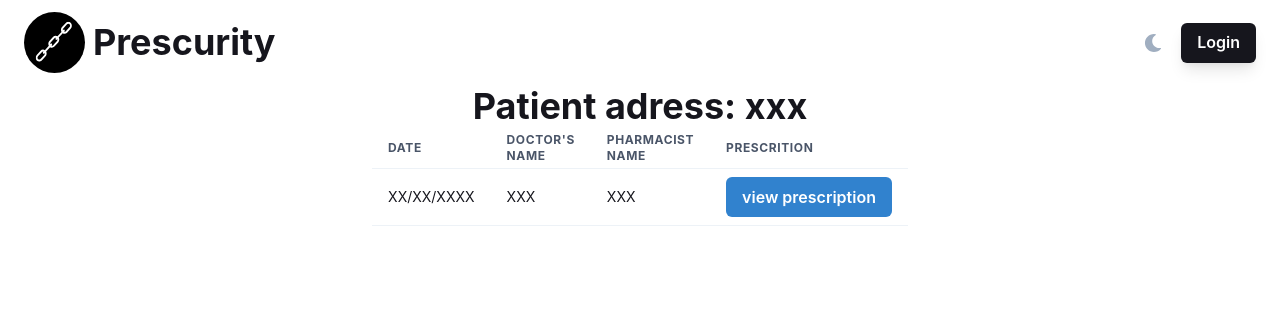
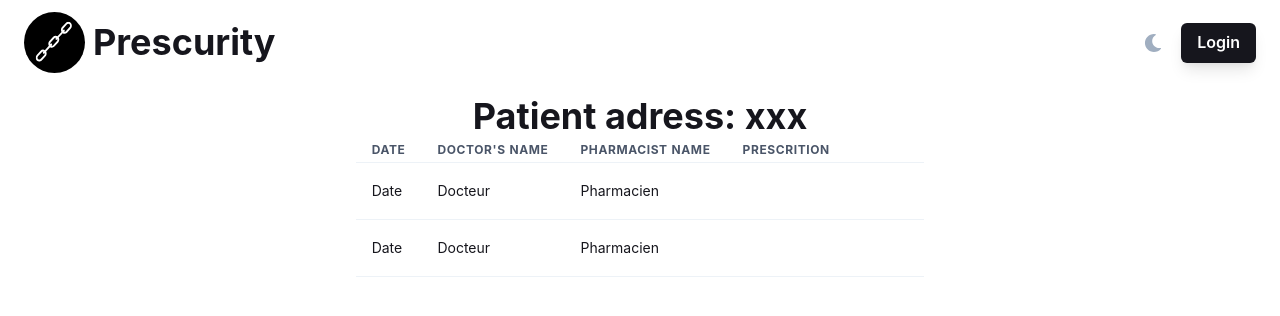
Before and after one commit to azerpas/prescurity-dashboard, a Next.js app: page /prescriptions in a window 1280 px wide. Shown: the top 316 px of the page. Built offline with nearby package versions, Linux system fonts and the light colour scheme.

Commit message:
page prescriptions modifiée

```diff
--- a/src/pages/prescriptions.tsx
+++ b/src/pages/prescriptions.tsx
@@ -18,8 +18,7 @@ import {
     Tr,
     Th,
     Td,
-    TableCaption,
-    propNames,
+
 
 } from '@chakra-ui/react'
 import {Container} from '../components/Container'
@@ -31,43 +30,44 @@ import ContractSvg from '../components/svg/contract'
 import {Span} from "next/dist/telemetry/trace";
 import React from 'react'
 
-const Presc = (props: {children: React.ReactNode, date: Date, doctor: String, pharma: String}) => {
+
+
+function Datashow(props) {
     return (
-        <Tbody>
             <Tr>
-                    <Td isDate>{props.date}</Td>
-                    <Td isString>{props.doctor}</Td>
-                    <Td isString>{props.pharma}</Td>
-                    <Td><Button colorScheme="blue">view prescription</Button></Td>
+                <Td>Date</Td>
+                <Td>Docteur</Td>
+                <Td>Pharmacien</Td>
+                <Td><Button colorScheme="#718096">view prescription</Button></Td>
             </Tr>
-        </Tbody>
     )
 }
 
+
+
 const Prescriptions = () => (
-    <Container bg="none">
+    <Container height="100vh" bg="none" >
         <Header/>
+
+         <Container height="100vh" bg="none" marginTop="10px">
             <Heading >Patient adress: xxx</Heading>
-        <Table size="sm" width={{base:"100vh", md:"50vh"}} margin="auto">
+            <Table size="sm" >
                 <Thead>
                     <Tr>
                         <Th >Date</Th>
                         <Th >Doctor's name</Th>
                         <Th >Pharmacist name</Th>
                         <Th > Prescrition </Th>
-
                     </Tr>
                 </Thead>
                     <Tbody>
-                <Tr>
-                    <Td isDate>XX/XX/XXXX</Td>
-                    <Td isString>XXX</Td>
-                    <Td isString>XXX</Td>
-                    <Td><Button colorScheme="blue">view prescription</Button></Td>
-                </Tr>
+                        <Datashow />
+                        <Datashow />
                     </Tbody>
 
                 </Table>
+
+        </Container>
 
     </Container>
 )
```
Lines whose indentation alone changed are shown as unchanged.
